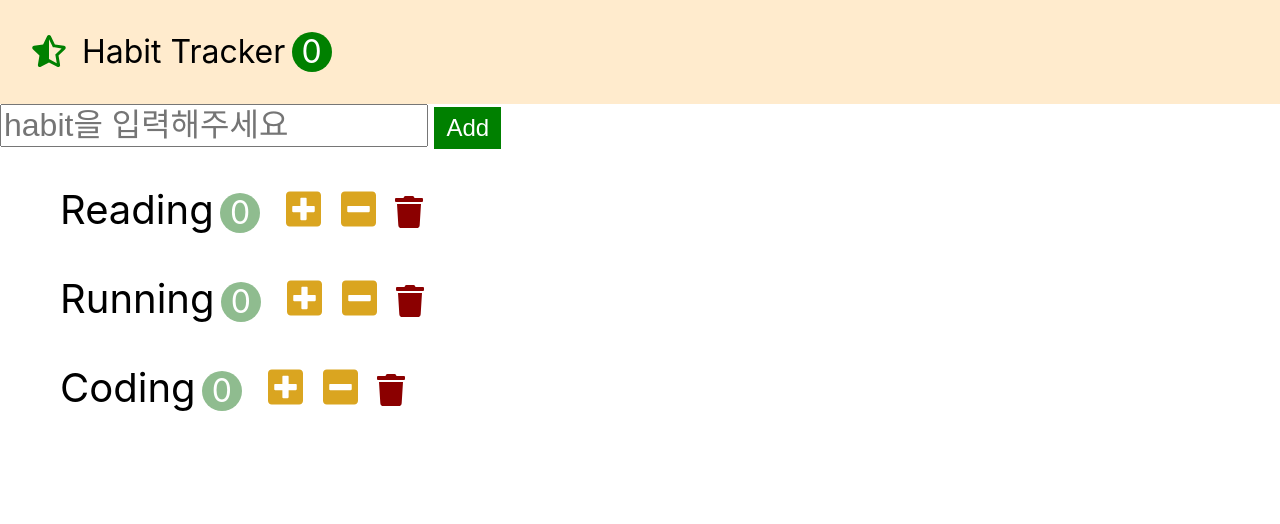
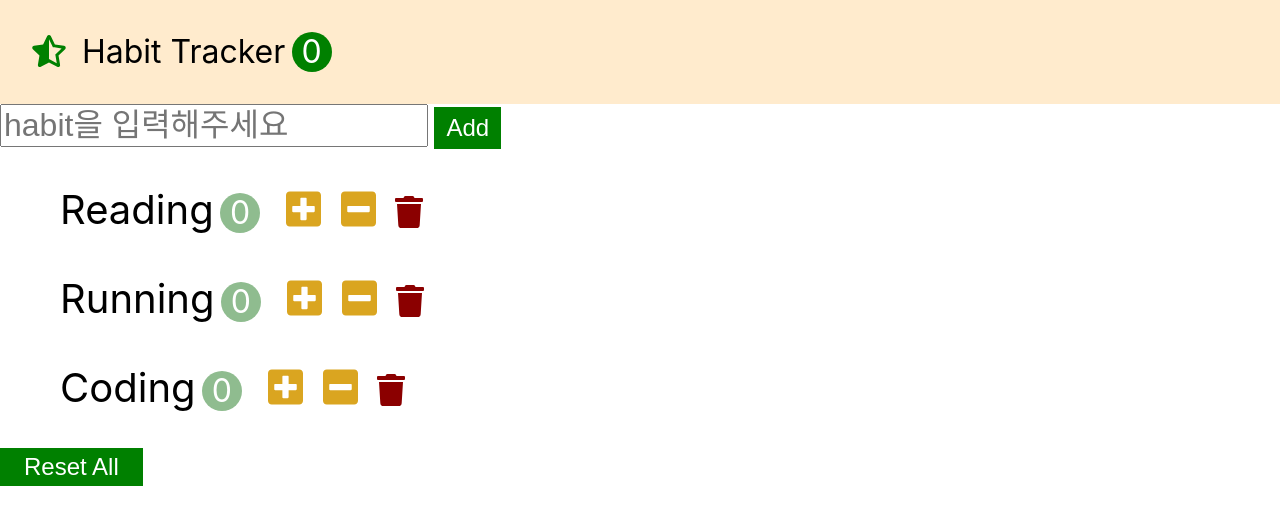
Before and after one commit to YeowonNa/habit-tracker, a React (Create React App) app: page / in a window 1280 px wide. Shown: the top 524 px of the page. Built offline with nearby package versions, Linux system fonts and the light colour scheme.

Commit message:
reset버튼 추가

```diff
--- a/src/App.css
+++ b/src/App.css
@@ -87,3 +87,10 @@
   font-size: 2rem;
   color: darkred;
 }
+
+.habit-reset {
+  font-size: 1.5rem;
+  padding: 0.2em 1em;
+  background-color: green;
+  color: white;
+}
--- a/src/app.jsx
+++ b/src/app.jsx
@@ -36,6 +36,15 @@
     const habits = [...this.state.habits, { id: Date.now(), name, count: 0 }];
     this.setState({ habits });
   };
+
+  handleReset = () => {
+    const habits = this.state.habits.map((habit) => {
+      habit.count = 0;
+      return habit;
+    });
+    this.setState({ habits });
+  };
+
   render() {
     return (
       <>
@@ -48,6 +57,7 @@
           onDecrement={this.handleDecrement}
           onDelete={this.handleDelete}
           onAdd={this.handleAdd}
+          onReset={this.handleReset}
         />
       </>
     );
--- a/src/components/habits.jsx
+++ b/src/components/habits.jsx
@@ -34,6 +34,9 @@
             />
           ))}
         </ul>
+        <button className="habit-reset" onClick={this.props.onReset}>
+          Reset All
+        </button>
       </>
     );
   }
```
